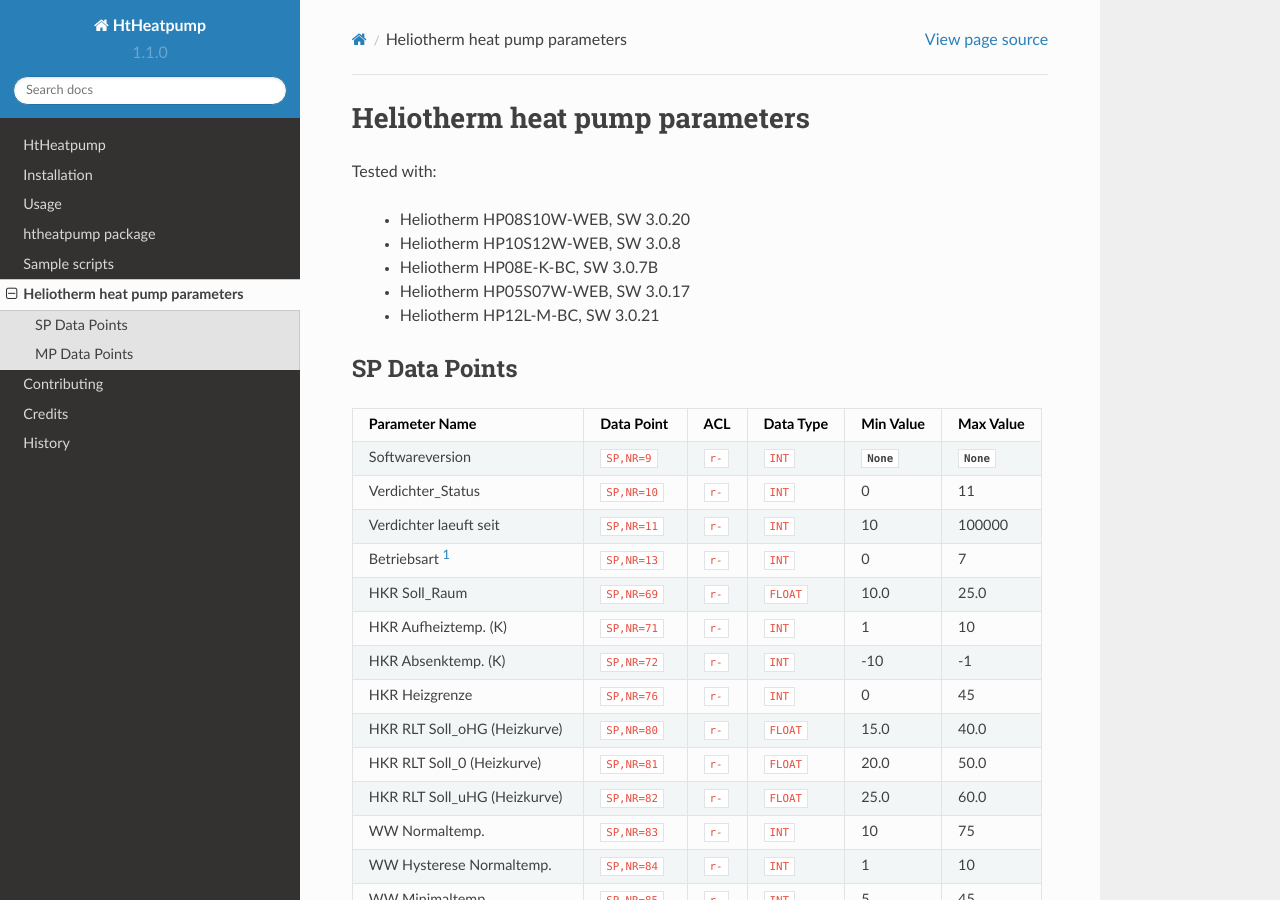
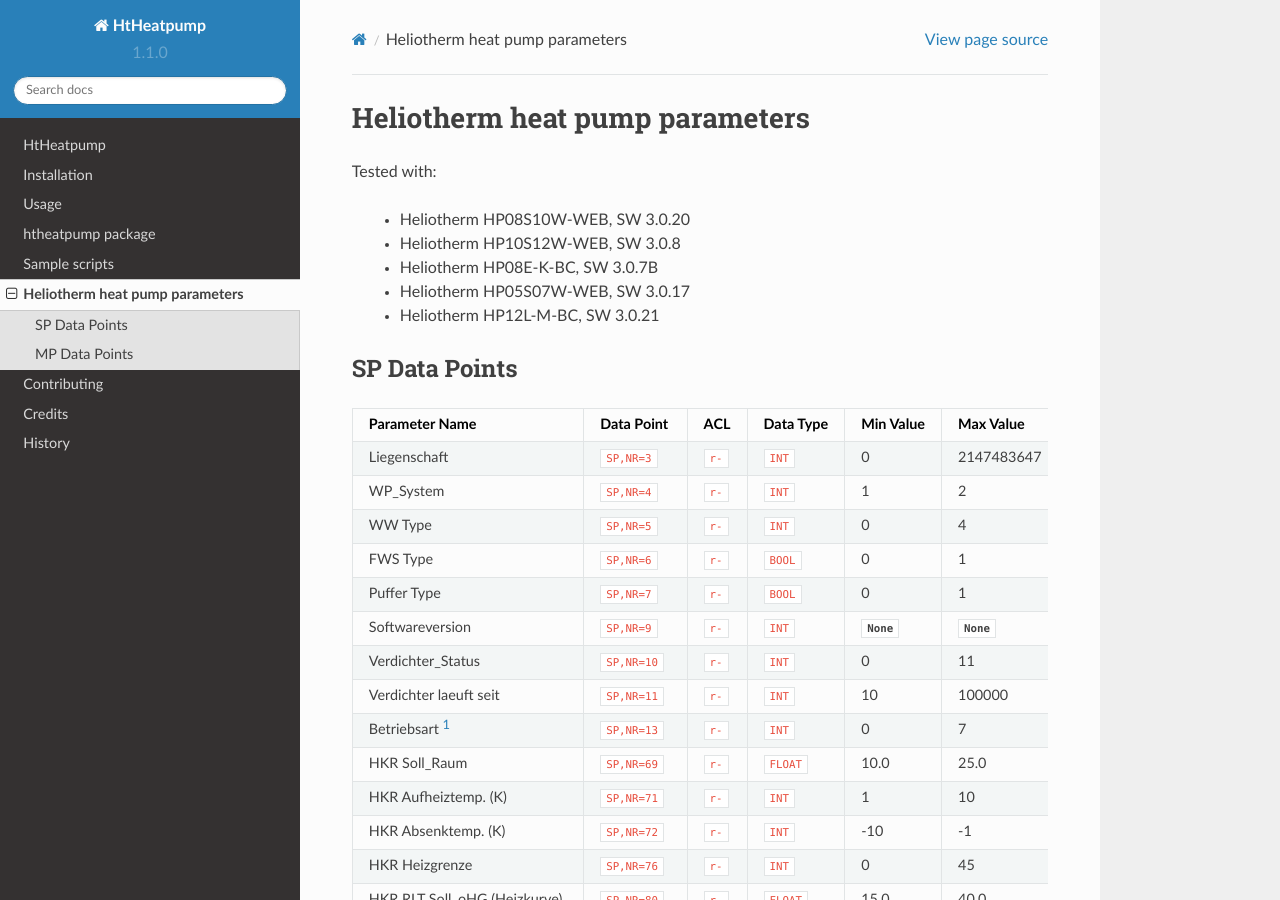
Before and after one commit to dstrigl/htheatpump, a Sphinx documentation site: the page built from docs/htparams.rst, in a window 1280 px wide and 900 px high. Built offline with Sphinx 7.4.7 and the Read the Docs theme 2.0.0, drawn with Linux system fonts in a browser that asks for light colours.

Commit message:
+ added some more params / data points

```diff
--- a/docs/htparams.rst
+++ b/docs/htparams.rst
@@ -18,6 +18,16 @@
 +-----------------------------------------+-----------------+---------+-------------+----------------+----------------+
 | Parameter Name                          | Data Point      | ACL     | Data Type   | Min Value      | Max Value      |
 +=========================================+=================+=========+=============+================+================+
+| Liegenschaft                            | ``SP,NR=3``     | ``r-``  | ``INT``     |  0             |  2147483647    |
++-----------------------------------------+-----------------+---------+-------------+----------------+----------------+
+| WP_System                               | ``SP,NR=4``     | ``r-``  | ``INT``     |  1             |  2             |
++-----------------------------------------+-----------------+---------+-------------+----------------+----------------+
+| WW Type                                 | ``SP,NR=5``     | ``r-``  | ``INT``     |  0             |  4             |
++-----------------------------------------+-----------------+---------+-------------+----------------+----------------+
+| FWS Type                                | ``SP,NR=6``     | ``r-``  | ``BOOL``    |  0             |  1             |
++-----------------------------------------+-----------------+---------+-------------+----------------+----------------+
+| Puffer Type                             | ``SP,NR=7``     | ``r-``  | ``BOOL``    |  0             |  1             |
++-----------------------------------------+-----------------+---------+-------------+----------------+----------------+
 | Softwareversion                         | ``SP,NR=9``     | ``r-``  | ``INT``     | :const:`None`  | :const:`None`  |
 +-----------------------------------------+-----------------+---------+-------------+----------------+----------------+
 | Verdichter_Status                       | ``SP,NR=10``    | ``r-``  | ``INT``     |  0             |  11            |
```
Also changed, not shown: 1 other file.
